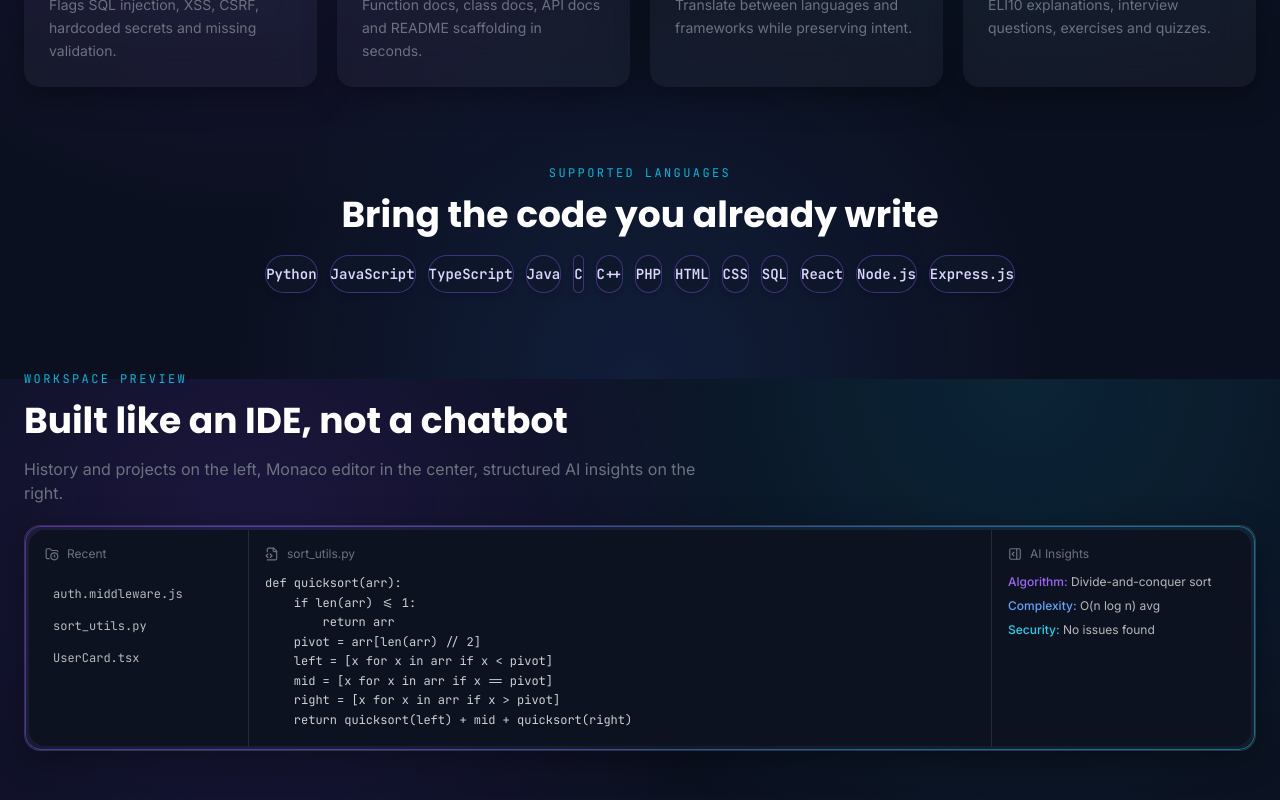
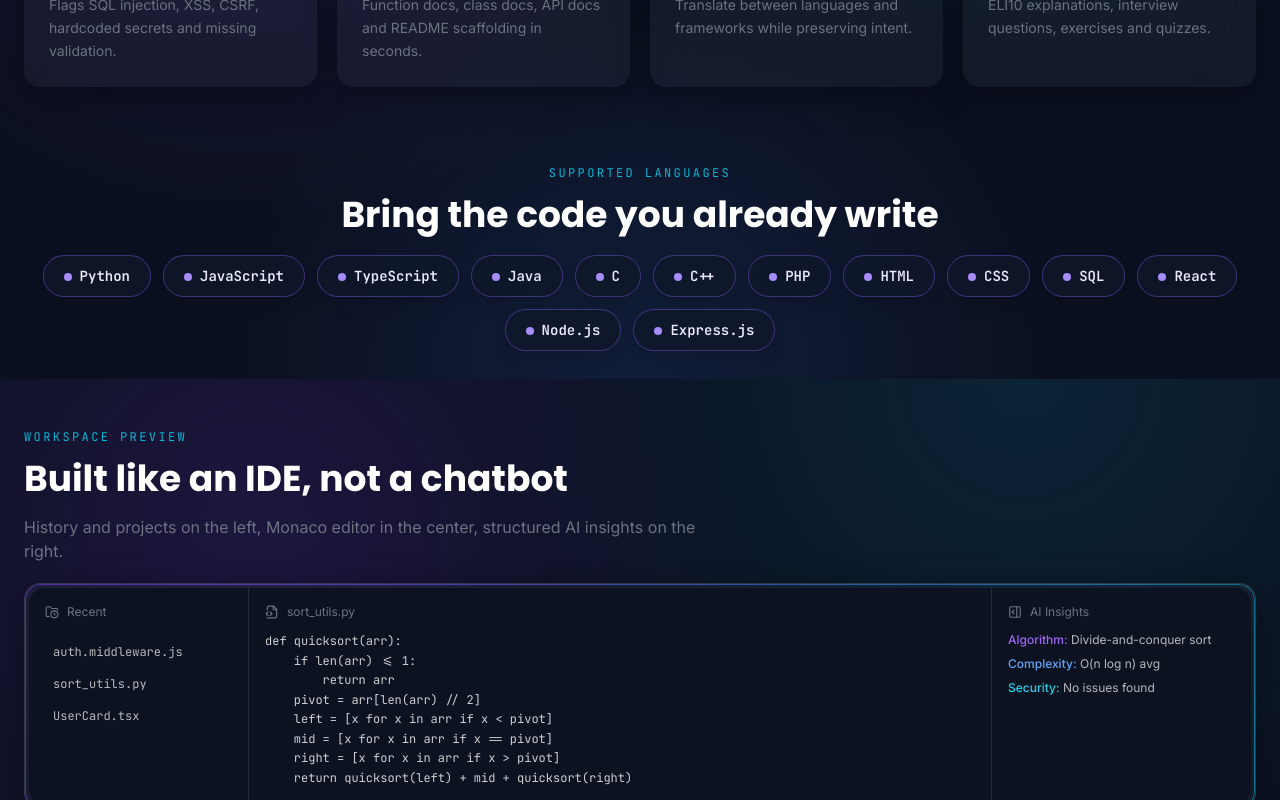
Before and after one commit to snehasanu64/ai-code-analyzer, a React (Vite) app in the folder frontend/: page / in a window 1280 px wide. Shown: the part 1221-2021 px from the top of the page. Built offline with nearby package versions, Linux system fonts and the light colour scheme; no server answers.

Commit message:
style: enhance language badges with glow accents and padding

```diff
--- a/frontend/src/components/landing/Languages.jsx
+++ b/frontend/src/components/landing/Languages.jsx
@@ -18,8 +18,9 @@ export default function Languages() {
               whileInView={{ opacity: 1, scale: 1 }}
               viewport={{ once: true }}
               transition={{ duration: 0.35, delay: i * 0.03 }}
-              className="rounded-full px-4.5 py-2 text-sm font-mono font-semibold bg-slate-900/70 border border-violet-500/40 text-violet-200 hover:border-violet-400 hover:bg-violet-600/30 hover:text-white transition-all shadow-md cursor-default"
+              className="rounded-full px-5 py-2.5 text-sm font-mono font-semibold bg-slate-900/80 border border-violet-500/40 text-violet-100 hover:border-violet-400 hover:bg-violet-600/30 hover:text-white transition-all shadow-lg hover:shadow-violet-500/20 cursor-default"
             >
+              <span className="w-2 h-2 rounded-full bg-violet-400 inline-block mr-2" />
               {lang}
             </motion.span>
           ))}
```
